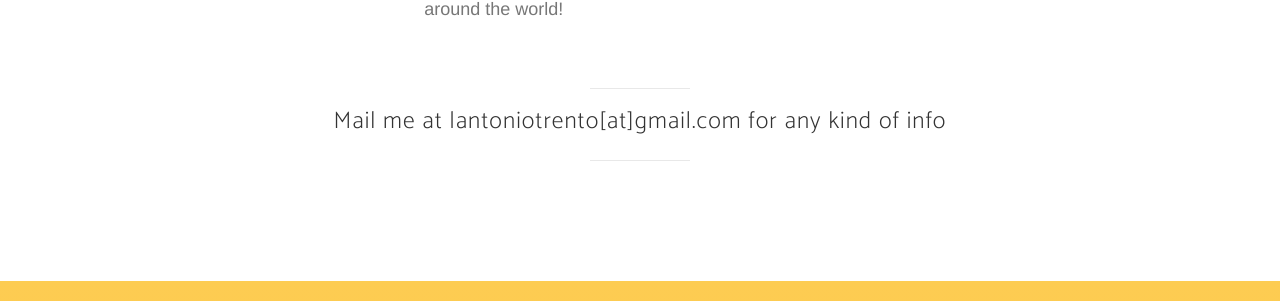
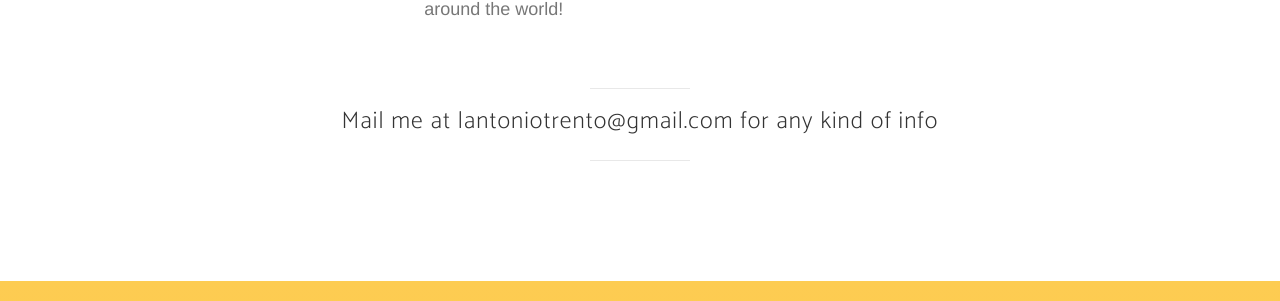
Before and after one commit to jekynewage/jekynewage.github.io, a Jekyll site: the page built from funds.html, in a window 1280 px wide and 900 px high, scrolled down 1962 px. Shown: the part 158-459 px from the top of the window. Built offline with Jekyll 4.4.1, drawn with Linux system fonts in a browser that asks for light colours; nearby versions of some CDN libraries; some web fonts are replaced.

```diff
--- a/_includes/feature-funds.html
+++ b/_includes/feature-funds.html
@@ -45,7 +45,7 @@
             <div class="col-lg-12 text-center">
                 <br />
                 <hr class="primary">
-                <h3>Mail me at lantoniotrento[at]gmail.com for any kind of info</h3>
+                <h3>Mail me at lantoniotrento@gmail.com for any kind of info</h3>
                 <hr class="primary">
                 <br />
             </div>
```
